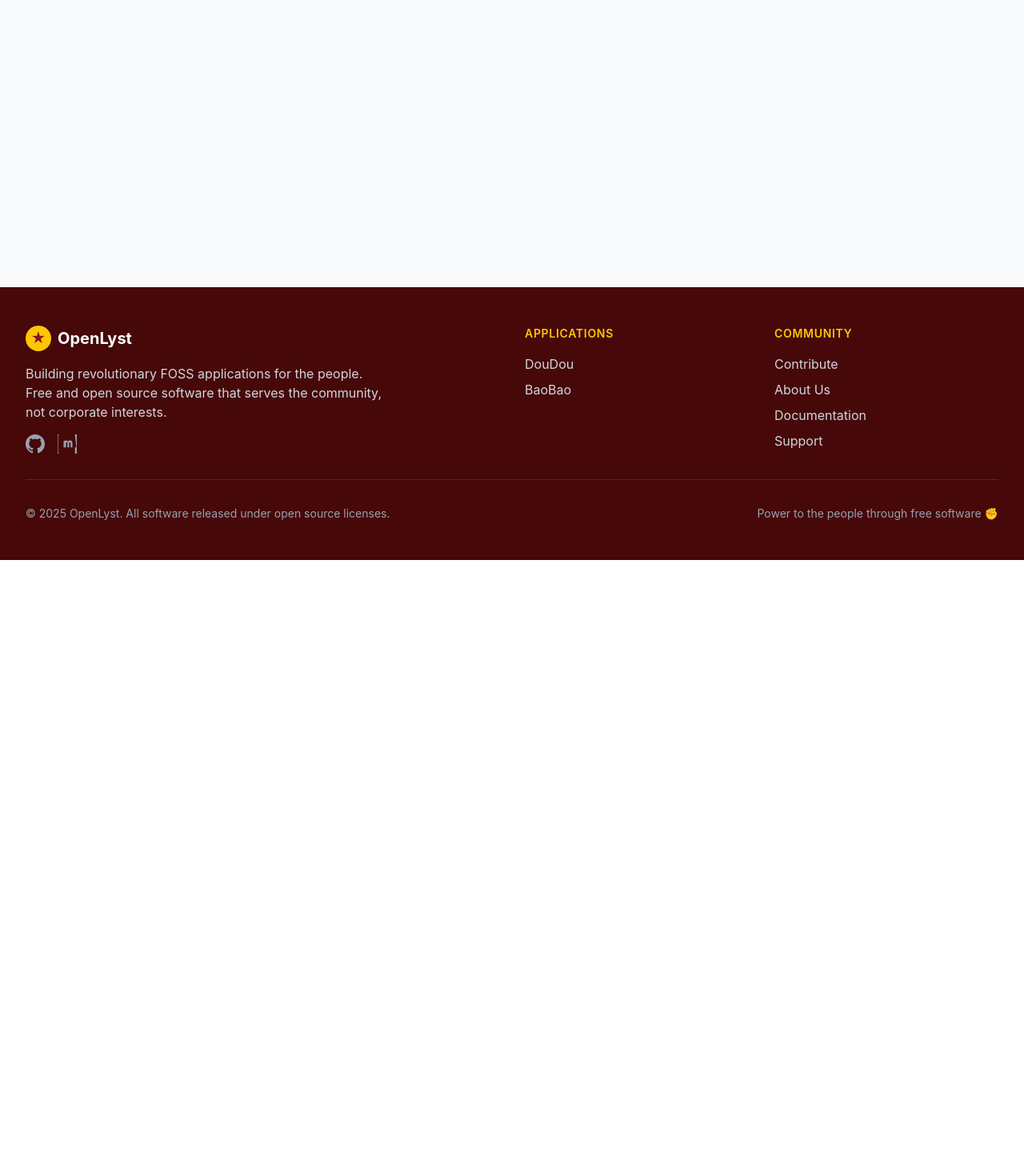
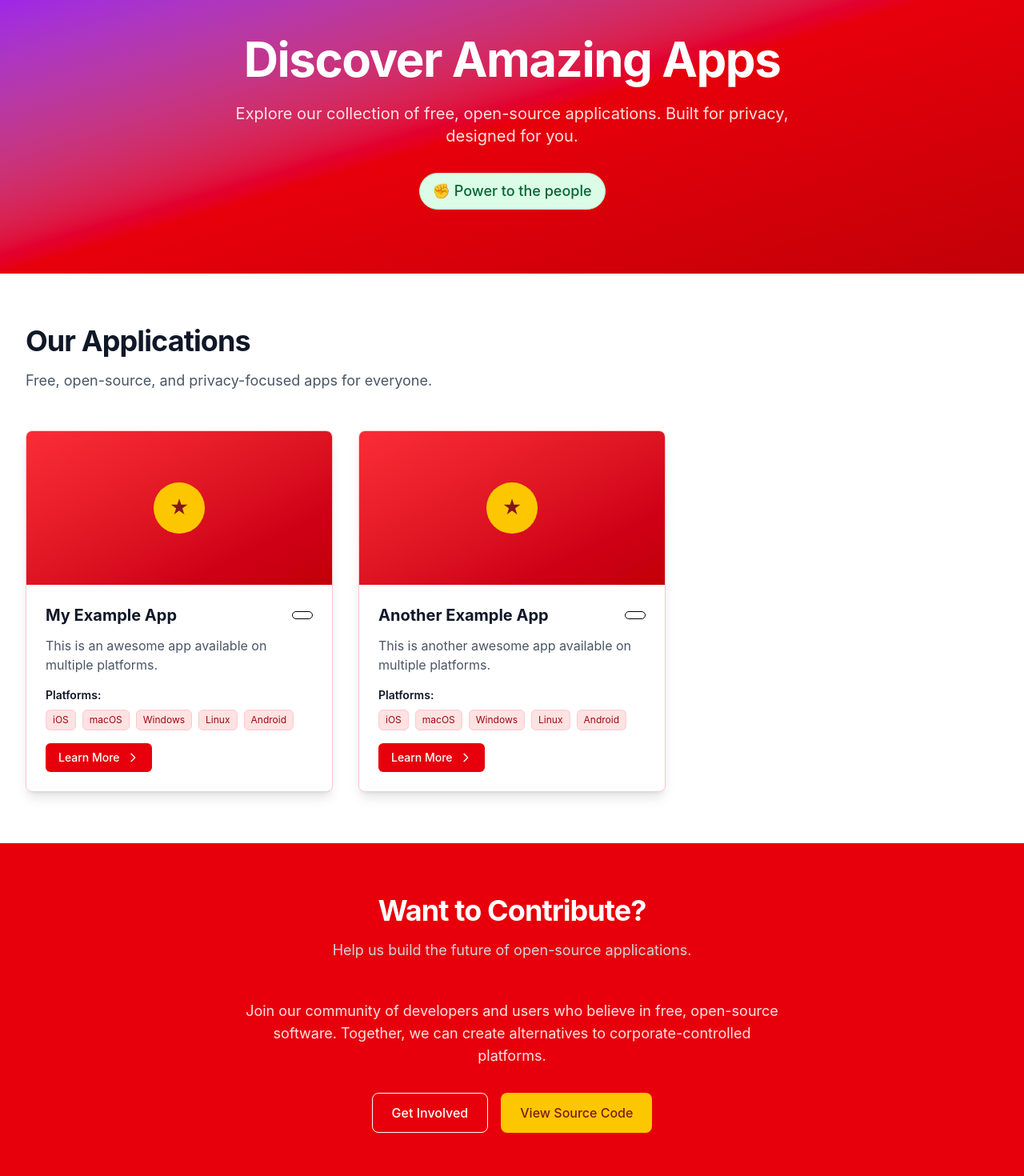
Before and after one commit to openlyst/openlyst, a SvelteKit app: page /apps in a window 1280 px wide. Shown: the part 100-1570 px from the top of the page at 80% size. Before the commit the page ends 800 px from the top, so only its background shows below. Built offline with nearby package versions, Linux system fonts and the light colour scheme.

Commit message:
Add apps page with hero section, apps grid, and call to action

```diff
--- a/src/routes/apps/+page.svelte
+++ b/src/routes/apps/+page.svelte
@@ -0,0 +1,97 @@
+<script lang="ts">
+  import { Section, AppCard } from '$lib';
+  import { nameToSlug } from '$lib/utils/repo';
+  import type { PageData } from './$types';
+
+  export let data: PageData;
+
+  const { apps } = data;
+</script>
+
+<svelte:head>
+  <title>Apps - OpenLyst</title>
+  <meta name="description" content="Discover amazing open-source applications. Free, privacy-focused, and community-driven." />
+</svelte:head>
+
+<!-- Hero Section -->
+<section class="bg-gradient-to-br from-purple-600 via-red-600 to-red-700 text-white py-20">
+  <div class="mx-auto max-w-7xl px-4 sm:px-6 lg:px-8 text-center">
+    <h1 class="text-4xl font-bold tracking-tight sm:text-6xl mb-6">
+      Discover Amazing Apps
+    </h1>
+    <p class="text-xl text-red-100 max-w-3xl mx-auto mb-8">
+      Explore our collection of free, open-source applications. Built for privacy, designed for you.
+    </p>
+    <div class="flex items-center justify-center">
+      <span class="px-4 py-2 bg-green-100 text-green-800 text-lg font-medium rounded-full border border-green-200">
+        ✊ Power to the people
+      </span>
+    </div>
+  </div>
+</section>
+
+<!-- Apps Grid Section -->
+<Section
+  title="Our Applications"
+  subtitle="Free, open-source, and privacy-focused apps for everyone."
+  background="default"
+>
+  {#snippet children()}
+    <div class="grid grid-cols-1 md:grid-cols-2 lg:grid-cols-3 gap-8">
+      {#each apps as app}
+        <AppCard
+          title="{app.name}"
+          description="{app.localizedDescription}"
+          href="/apps/{nameToSlug(app.name)}"
+          iconUrl="{app.iconURL}"
+          platforms="{app.platforms}"
+          version="{app.versions[0]?.version || '1.0'}"
+          tintColor="{app.tintColor}"
+        />
+      {/each}
+    </div>
+
+    {#if apps.length === 0}
+      <div class="text-center py-12">
+        <div class="text-6xl mb-4">📱</div>
+        <h3 class="text-2xl font-semibold text-gray-900 mb-2">No Apps Yet</h3>
+        <p class="text-gray-600 max-w-md mx-auto">
+          We're working on adding amazing apps to our collection. Check back soon!
+        </p>
+      </div>
+    {/if}
+  {/snippet}
+</Section>
+
+<!-- Call to Action -->
+<Section
+  title="Want to Contribute?"
+  subtitle="Help us build the future of open-source applications."
+  background="red"
+  centered={true}
+>
+  {#snippet children()}
+    <div class="text-center">
+      <p class="text-lg text-red-100 mb-8 max-w-2xl mx-auto">
+        Join our community of developers and users who believe in free, open-source software.
+        Together, we can create alternatives to corporate-controlled platforms.
+      </p>
+      <div class="flex flex-col sm:flex-row gap-4 justify-center">
+        <a
+          href="/contribute"
+          class="inline-flex items-center px-6 py-3 border border-white text-white font-medium rounded-lg hover:bg-white hover:text-red-600 transition-colors"
+        >
+          Get Involved
+        </a>
+        <a
+          href="https://gitlab.com/openlyst"
+          target="_blank"
+          rel="noopener noreferrer"
+          class="inline-flex items-center px-6 py-3 bg-yellow-400 text-red-900 font-medium rounded-lg hover:bg-yellow-300 transition-colors"
+        >
+          View Source Code
+        </a>
+      </div>
+    </div>
+  {/snippet}
+</Section>
```
